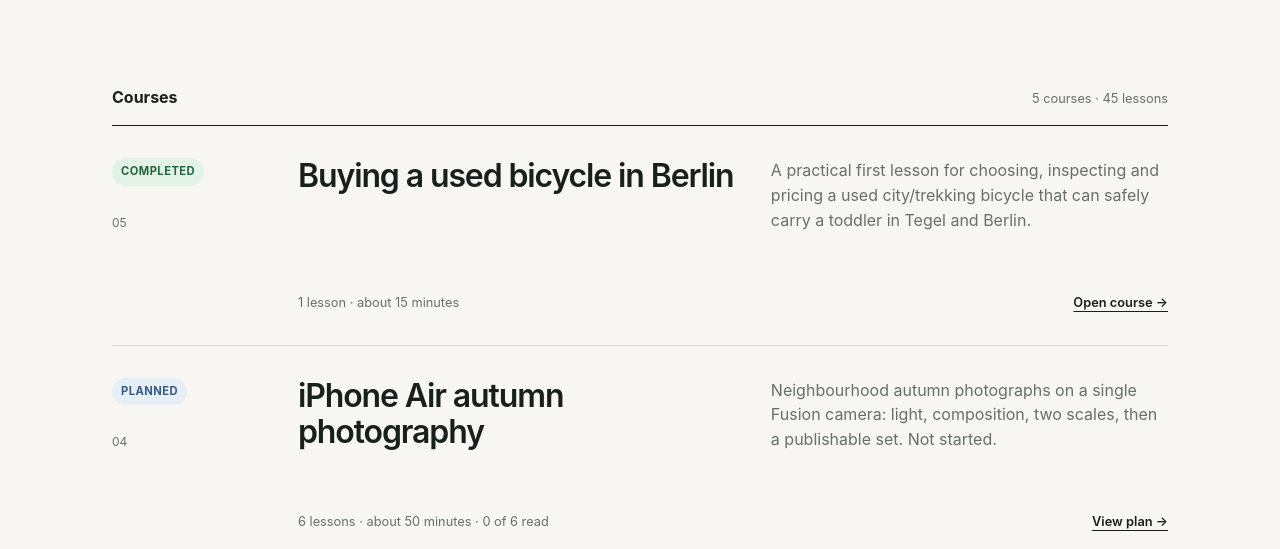
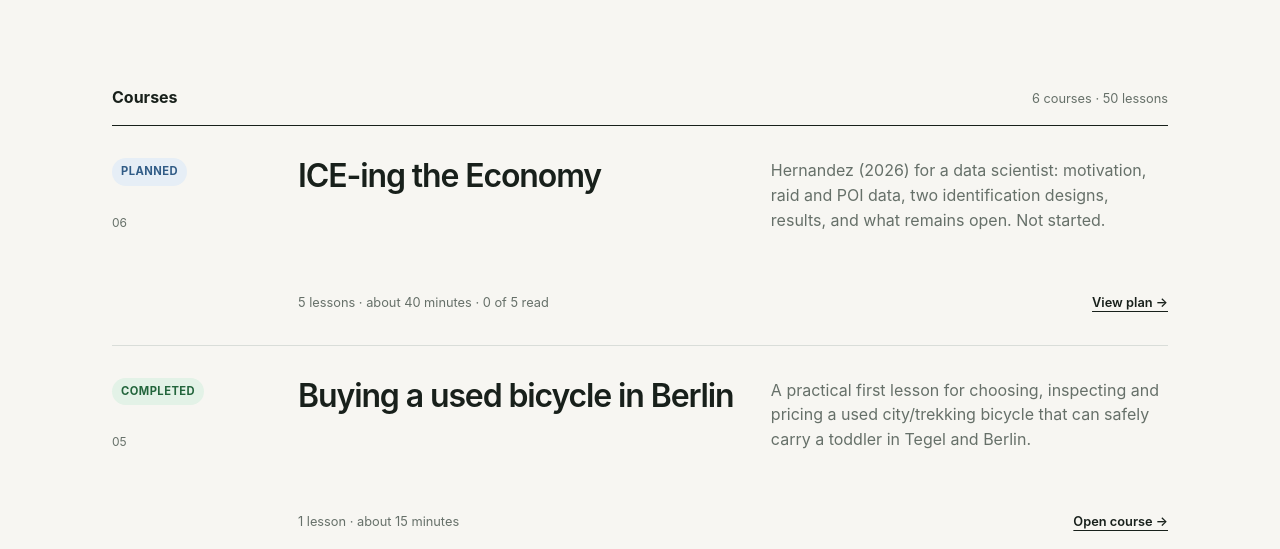
Before and after one commit to tejas-kale/teach-lessons, a plain HTML site: page index.html in a window 1280 px wide. Shown: the part 548-1097 px from the top of the page. Drawn offline with Linux system fonts and the light colour scheme.

Commit message:
List ICE-ing the Economy on the catalogue index (#7)
The course was on STATUS.md and status.html but missing from index.html.

Co-authored-by: Cursor Agent <cursoragent@cursor.com>

```diff
--- a/index.html
+++ b/index.html
@@ -23,10 +23,23 @@
     <section aria-labelledby="courses-heading">
       <div class="section-title">
         <h2 id="courses-heading">Courses</h2>
-        <p>5 courses · 45 lessons</p>
+        <p>6 courses · 50 lessons</p>
       </div>
 
       <div class="course-list">
+        <article class="course">
+          <div class="course-heading">
+            <span class="tag planned">Planned</span>
+            <span class="number">06</span>
+          </div>
+          <h3><a href="planned/ice-ing-the-economy/">ICE-ing the Economy</a></h3>
+          <p>Hernandez (2026) for a data scientist: motivation, raid and POI data, two identification designs, results, and what remains open. Not started.</p>
+          <footer>
+            <span>5 lessons · about 40 minutes · 0 of 5 read</span>
+            <a href="planned/ice-ing-the-economy/">View plan →</a>
+          </footer>
+        </article>
+
         <article class="course">
           <div class="course-heading">
             <span class="tag completed">Completed</span>
```
